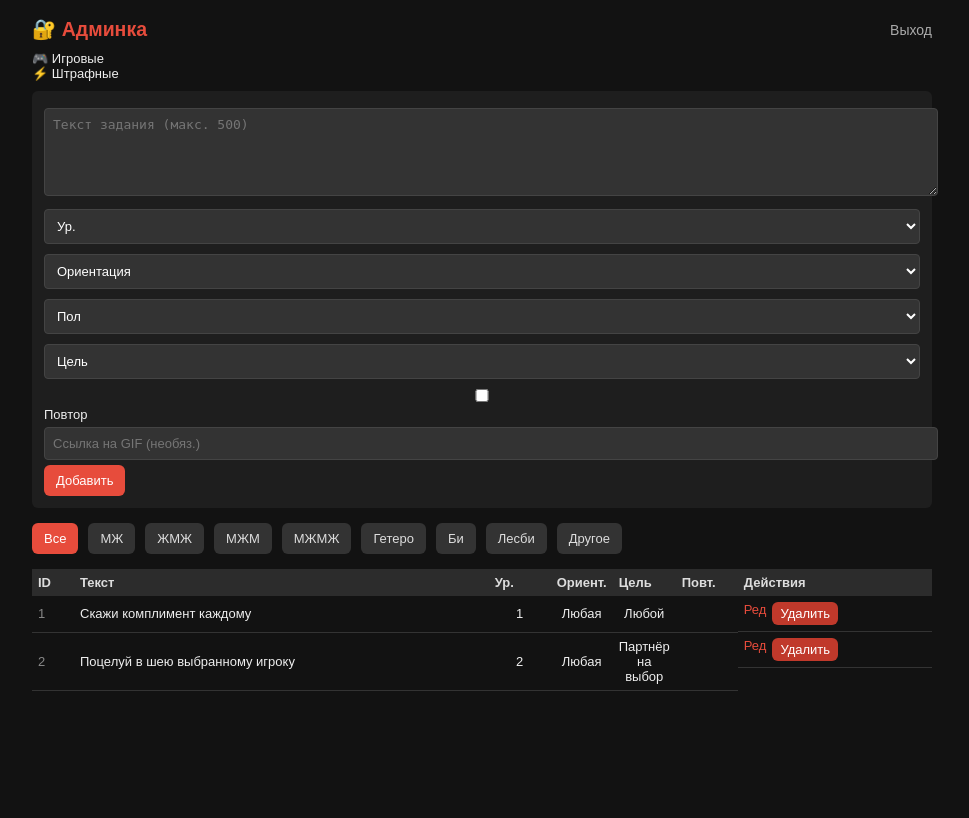
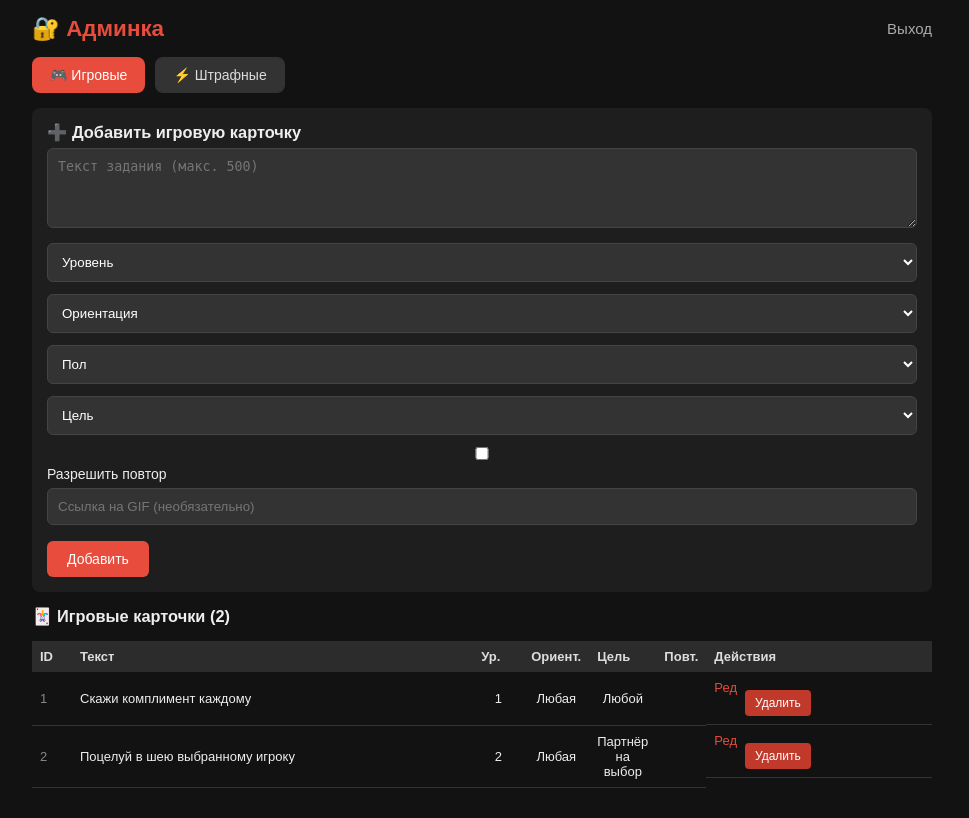
Before and after one commit to zamutilkin23-stack/nightmonopoly-py, a Flask app: page /admin in a window 1280 px wide. Shown: the whole page, without its empty margins (158-1127 px from the left). Before the commit the page ends 691 px from the top, so only its background shows below. Run offline with Flask 3, Linux system fonts and the light colour scheme; the visitor is signed in with stand-in values (Sample User, id 1); data comes from the database, SQL or seed files in the repository.

Commit message:
🔧 Починка: penalty + компактная админка

```diff
--- a/app/routes.py
+++ b/app/routes.py
@@ -197,8 +197,9 @@ def admin():
         return redirect(url_for('main.admin_login'))
     game_cards = Card.query.filter_by(card_type='game').all()
     penalty_cards = Card.query.filter_by(card_type='penalty').all()
-    return render_template('admin/index.html', game_cards=game_cards, penalty_cards=penalty_cards)
-
+    return render_template('admin/index.html',
+                         game_cards=game_cards,
+                         penalty_cards=penalty_cards)
 
 @main.route('/admin/logout')
 def admin_logout():
--- a/app/templates/admin/index.html
+++ b/app/templates/admin/index.html
@@ -1,60 +1,133 @@
+<!-- templates/admin/index.html -->
 <!DOCTYPE html>
-<html>
+<html lang="ru">
 <head>
+  <meta charset="UTF-8" />
+  <meta name="viewport" content="width=device-width, initial-scale=1.0" />
   <title>Админка — NightFanta</title>
-  <meta name="viewport" content="width=device-width, initial-scale=1">
   <style>
-    body { font-family: Arial; padding: 10px; background: #121212; color: #eee; font-size: 13px; }
+    * { margin: 0; padding: 0; box-sizing: border-box; }
+    body {
+      font-family: 'Arial', sans-serif;
+      background: #121212;
+      color: #eee;
+      padding: 15px;
+      font-size: 14px;
+    }
     .container { max-width: 900px; margin: 0 auto; }
-    .header { display: flex; justify-content: space-between; align-items: center; margin-bottom: 10px; }
-    h1 { color: #e74c3c; margin: 0; font-size: 1.5em; }
-    .logout { color: #aaa; text-decoration: none; font-size: 14px; }
-    .flash { padding: 8px; margin: 10px 0; border-radius: 4px; font-size: 13px; }
+    .header {
+      display: flex;
+      justify-content: space-between;
+      align-items: center;
+      margin-bottom: 15px;
+    }
+    h1 { color: #e74c3c; font-size: 1.6em; }
+    .logout {
+      color: #aaa;
+      text-decoration: none;
+      font-size: 15px;
+    }
+    .flash {
+      padding: 10px;
+      margin: 10px 0;
+      border-radius: 6px;
+      font-size: 14px;
+      text-align: center;
+    }
     .success { background: #27ae60; color: white; }
     .error { background: #c0392b; color: white; }
-    .filters { display: flex; gap: 10px; margin: 15px 0; flex-wrap: wrap; }
-    .filter-btn { padding: 8px 12px; background: #333; color: #ddd; border: none; border-radius: 6px; cursor: pointer; font-size: 13px; }
-    .filter-btn.active { background: #e74c3c; color: white; }
-    .form { background: #1e1e1e; padding: 12px; border-radius: 6px; margin: 10px 0; }
-    input, select, textarea { width: 100%; padding: 8px; margin: 5px 0; border: 1px solid #444; border-radius: 4px; background: #333; color: #fff; font-size: 13px; }
-    textarea { height: 70px; resize: vertical; }
-    button { background: #e74c3c; color: white; padding: 8px 12px; border: none; border-radius: 6px; cursor: pointer; font-size: 13px; }
-    table { width: 100%; border-collapse: collapse; margin: 15px 0; font-size: 13px; }
-    th { background: #2c2c2c; color: #ddd; padding: 6px; text-align: left; }
-    td { padding: 6px; border-bottom: 1px solid #333; color: #eee; }
-    .actions { display: flex; gap: 6px; }
-    .btn { color: #e74c3c; text-decoration: none; font-size: 13px; }
+    .tabs {
+      display: flex;
+      gap: 10px;
+      margin: 15px 0;
+      flex-wrap: wrap;
+    }
+    .tab {
+      padding: 10px 18px;
+      background: #333;
+      color: #ddd;
+      border-radius: 8px;
+      cursor: pointer;
+      font-size: 14px;
+    }
+    .tab.active { background: #e74c3c; color: white; }
+    .form {
+      background: #1e1e1e;
+      padding: 15px;
+      border-radius: 8px;
+      margin: 15px 0;
+    }
+    input, select, textarea {
+      width: 100%;
+      padding: 10px;
+      margin: 6px 0;
+      border: 1px solid #444;
+      border-radius: 6px;
+      background: #333;
+      color: #fff;
+    }
+    textarea { height: 80px; resize: vertical; }
+    button {
+      background: #e74c3c;
+      color: white;
+      padding: 10px 20px;
+      border: none;
+      border-radius: 6px;
+      cursor: pointer;
+      font-size: 14px;
+      margin-top: 10px;
+    }
+    table {
+      width: 100%;
+      border-collapse: collapse;
+      margin: 15px 0;
+      font-size: 13px;
+    }
+    th {
+      background: #2c2c2c;
+      color: #ddd;
+      padding: 8px;
+      text-align: left;
+    }
+    td {
+      padding: 8px;
+      border-bottom: 1px solid #333;
+      color: #eee;
+    }
+    .actions {
+      display: flex;
+      gap: 8px;
+      justify-content: start;
+    }
+    .btn {
+      color: #e74c3c;
+      text-decoration: none;
+      font-size: 13px;
+    }
     .btn:hover { text-decoration: underline; }
-    .delete-btn { background: #c0392b; padding: 4px 8px; }
-    .id { width: 30px; color: #888; }
-    .text-col { max-width: 220px; white-space: nowrap; overflow: hidden; text-overflow: ellipsis; }
-    .level, .orient, .gender, .target, .repeat { width: 50px; text-align: center; }
+    .delete-btn {
+      background: #c0392b;
+      color: white;
+      padding: 6px 10px;
+      border: none;
+      border-radius: 4px;
+      font-size: 12px;
+    }
+    .id { width: 40px; color: #888; }
+    .text-col {
+      max-width: 200px;
+      white-space: nowrap;
+      overflow: hidden;
+      text-overflow: ellipsis;
+    }
+    .level, .orient, .target, .repeat { width: 50px; text-align: center; }
   </style>
   <script>
-    function filterCards(filter, type) {
-      document.querySelectorAll('.card-row').forEach(row => {
-        const gameType = row.dataset.game || '';
-        const orientation = row.dataset.orient || '';
-        const show = (!filter || gameType.includes(filter)) && (!type || orientation === type);
-        row.style.display = show ? '' : 'none';
-      });
-
-      document.querySelectorAll('.filter-btn').forEach(btn => btn.classList.remove('active'));
-      document.getElementById('btn-' + (filter || type)).classList.add('active');
-    }
-
     function showTab(tab) {
       document.querySelectorAll('.tab-content').forEach(t => t.style.display = 'none');
       document.querySelectorAll('.tab').forEach(t => t.classList.remove('active'));
       document.getElementById('tab-' + tab).classList.add('active');
       document.getElementById('content-' + tab).style.display = 'block';
-      filterCards('', '');
-    }
-
-    function resetFilters() {
-      document.querySelectorAll('.filter-btn').forEach(btn => btn.classList.remove('active'));
-      document.getElementById('btn-all').classList.add('active');
-      document.querySelectorAll('.card-row').forEach(row => row.style.display = '');
     }
   </script>
 </head>
@@ -76,18 +149,19 @@
       <div class="tab" id="tab-penalty" onclick="showTab('penalty')">⚡ Штрафные</div>
     </div>
 
-    <!-- Игровые -->
+    <!-- ИГРОВЫЕ КАРТОЧКИ -->
     <div id="content-game" class="tab-content" style="display:block;">
       <div class="form">
+        <h3>➕ Добавить игровую карточку</h3>
         <form method="POST" action="{{ url_for('main.add_card') }}">
           <input type="hidden" name="card_type" value="game">
           <textarea name="text" placeholder="Текст задания (макс. 500)" maxlength="500" required></textarea>
           <select name="level" required>
-            <option value="">Ур.</option>
-            <option value="1">1</option>
-            <option value="2">2</option>
-            <option value="3">3</option>
-            <option value="4">4</option>
+            <option value="">Уровень</option>
+            <option value="1">1 — Белый</option>
+            <option value="2">2 — Жёлтый</option>
+            <option value="3">3 — Фиолетовый</option>
+            <option value="4">4 — Красный</option>
           </select>
           <select name="orientation" required>
             <option value="">Ориентация</option>
@@ -109,24 +183,13 @@
             <option value="Любой">Любой</option>
             <option value="Партнёр на выбор">Партнёр на выбор</option>
           </select>
-          <label><input type="checkbox" name="can_repeat" value="y"> Повтор</label>
-          <input type="text" name="image_url" placeholder="Ссылка на GIF (необяз.)">
+          <label><input type="checkbox" name="can_repeat" value="y"> Разрешить повтор</label>
+          <input type="text" name="image_url" placeholder="Ссылка на GIF (необязательно)">
           <button type="submit">Добавить</button>
         </form>
       </div>
 
-      <div class="filters">
-        <button id="btn-all" class="filter-btn active" onclick="resetFilters()">Все</button>
-        <button id="btn-MJ" class="filter-btn" onclick="filterCards('MJ', '')">МЖ</button>
-        <button id="btn-JMJ" class="filter-btn" onclick="filterCards('JMJ', '')">ЖМЖ</button>
-        <button id="btn-MJM" class="filter-btn" onclick="filterCards('MJM', '')">МЖМ</button>
-        <button id="btn-MJMJ" class="filter-btn" onclick="filterCards('MJMJ', '')">МЖМЖ</button>
-        <button id="btn-G" class="filter-btn" onclick="filterCards('', 'Гетеро')">Гетеро</button>
-        <button id="btn-Bi" class="filter-btn" onclick="filterCards('', 'Би')">Би</button>
-        <button id="btn-L" class="filter-btn" onclick="filterCards('', 'Лесби')">Лесби</button>
-        <button id="btn-D" class="filter-btn" onclick="filterCards('', 'Другое')">Другое</button>
-      </div>
-
+      <h3>🃏 Игровые карточки ({{ game_cards|length }})</h3>
       <table>
         <tr>
           <th>ID</th>
@@ -138,9 +201,7 @@
           <th>Действия</th>
         </tr>
         {% for card in game_cards %}
-        <tr class="card-row"
-            data-game="{% if 'Парень' in card.gender and 'Девушка' in card.target %}MJ{% elif 'Девушка' in card.gender and 'Парень' in card.target %}JMJ{% elif 'Гетеро' in card.orientation %}MJM{% else %}MJMJ{% endif %}"
-            data-orient="{{ card.orientation }}">
+        <tr>
           <td class="id">{{ card.id }}</td>
           <td class="text-col" title="{{ card.text }}">{{ card.text }}</td>
           <td class="level">{{ card.level }}</td>
@@ -149,7 +210,7 @@
           <td class="repeat">{% if card.can_repeat %}🔁{% endif %}</td>
           <td class="actions">
             <a href="{{ url_for('main.edit_card', id=card.id) }}" class="btn">Ред</a>
-            <form method="POST" action="{{ url_for('main.delete_card', id=card.id) }}" onsubmit="return confirm('Удалить?')">
+            <form method="POST" action="{{ url_for('main.delete_card', id=card.id) }}" onsubmit="return confirm('Удалить карточку №{{ card.id }}?');">
               <button type="submit" class="delete-btn">Удалить</button>
             </form>
           </td>
@@ -158,13 +219,14 @@
       </table>
     </div>
 
-    <!-- Штрафные -->
+    <!-- ШТРАФНЫЕ КАРТОЧКИ -->
     <div id="content-penalty" class="tab-content" style="display:none;">
       <div class="form">
+        <h3>➕ Добавить штрафную карточку</h3>
         <form method="POST" action="{{ url_for('main.add_card') }}">
           <input type="hidden" name="card_type" value="penalty">
           <input type="hidden" name="level" value="2">
-          <textarea name="text" placeholder="Текст штрафа" maxlength="500" required></textarea>
+          <textarea name="text" placeholder="Текст штрафа (макс. 500)" maxlength="500" required></textarea>
           <select name="orientation" required>
             <option value="">Ориентация</option>
             <option value="Гетеро">Гетеро</option>
@@ -185,27 +247,13 @@
             <option value="Любой">Любой</option>
             <option value="Партнёр на выбор">Партнёр на выбор</option>
           </select>
-          <label><input type="checkbox" name="can_repeat" value="y" checked> Повтор</label>
-          <input type="text" name="image_url" placeholder="Ссылка на GIF (необяз.)">
+          <label><input type="checkbox" name="can_repeat" value="y" checked> Разрешить повтор</label>
+          <input type="text" name="image_url" placeholder="Ссылка на GIF (необязательно)">
           <button type="submit">Добавить штраф</button>
         </form>
       </div>
 
-      <div class="filters">
-        <button class="filter-btn active" onclick="document.querySelectorAll('.p-row').forEach(r => r.style.display='');">Все</button>
-        <button class="filter-btn" onclick="filterPenalty('Гетеро')">Гетеро</button>
-        <button class="filter-btn" onclick="filterPenalty('Би')">Би</button>
-        <button class="filter-btn" onclick="filterPenalty('Лесби')">Лесби</button>
-        <button class="filter-btn" onclick="filterPenalty('Другое')">Другое</button>
-      </div>
-      <script>
-        function filterPenalty(type) {
-          document.querySelectorAll('.p-row').forEach(row => {
-            row.style.display = type === '' || row.dataset.orient === type ? '' : 'none';
-          });
-        }
-      </script>
-
+      <h3>⚡ Штрафные карточки ({{ penalty_cards|length }})</h3>
       <table>
         <tr>
           <th>ID</th>
@@ -216,7 +264,7 @@
           <th>Действия</th>
         </tr>
         {% for card in penalty_cards %}
-        <tr class="p-row" data-orient="{{ card.orientation }}">
+        <tr>
           <td class="id">{{ card.id }}</td>
           <td class="text-col" title="{{ card.text }}">{{ card.text }}</td>
           <td class="orient">{{ card.orientation }}</td>
@@ -224,7 +272,7 @@
           <td class="repeat">{% if card.can_repeat %}🔁{% endif %}</td>
           <td class="actions">
             <a href="{{ url_for('main.edit_card', id=card.id) }}" class="btn">Ред</a>
-            <form method="POST" action="{{ url_for('main.delete_card', id=card.id) }}" onsubmit="return confirm('Удалить?')">
+            <form method="POST" action="{{ url_for('main.delete_card', id=card.id) }}" onsubmit="return confirm('Удалить штраф №{{ card.id }}?');">
               <button type="submit" class="delete-btn">Удалить</button>
             </form>
           </td>
```
Also changed, not shown: app/templates/admin/edit_card.html (+49 -14 lines).
